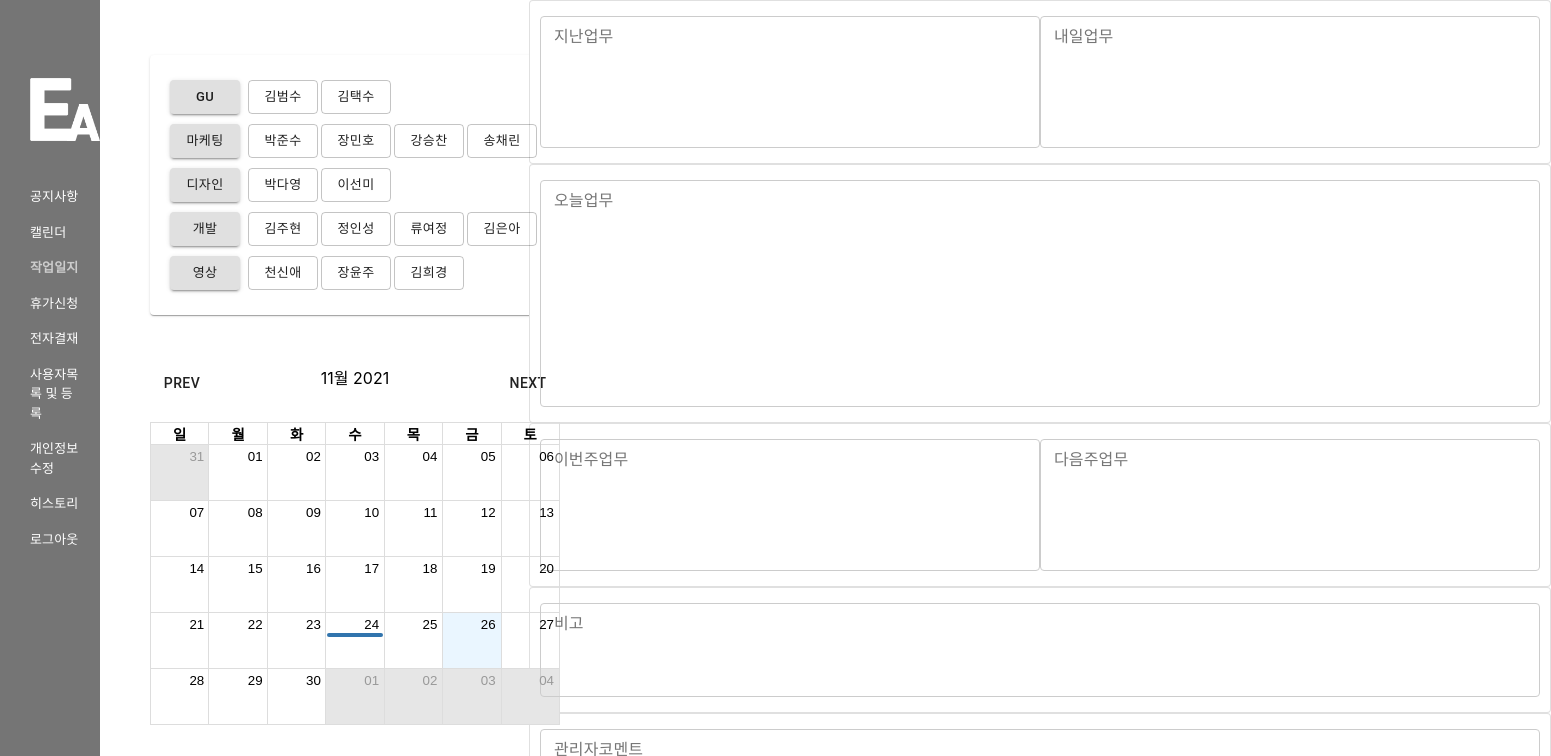
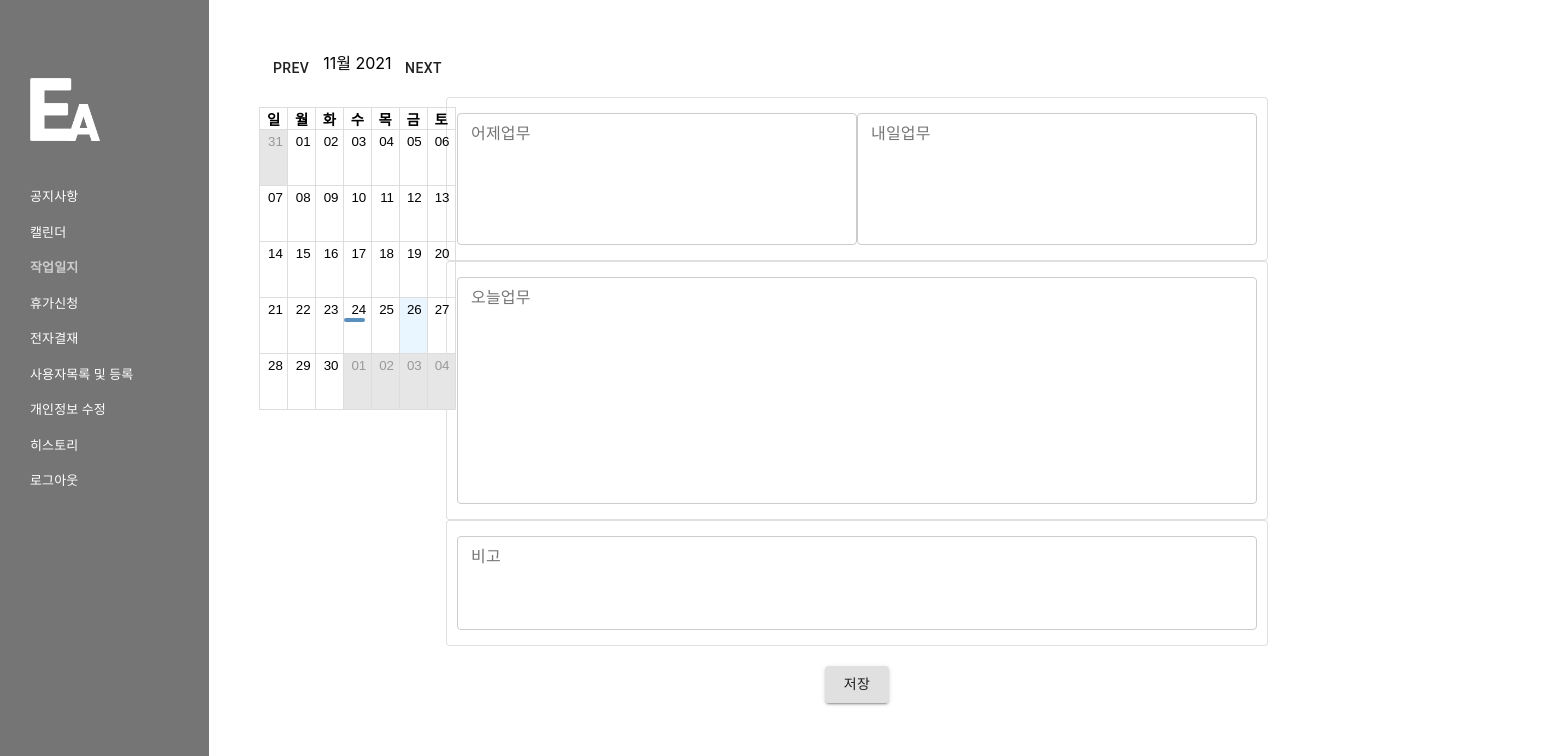
Before and after one commit to eunah3693/p_managementReact, a React (Create React App) app: page /diary in a window 1280 px wide. Shown: the top 756 px of the page, 1551 px wide, since content can reach past the window. Built offline with nearby package versions, Linux system fonts and the light colour scheme.

Commit message:
workdiary inputbox changed

```diff
--- a/src/pages/WorkDiary.js
+++ b/src/pages/WorkDiary.js
@@ -28,10 +28,10 @@ const useStyles = makeStyles((theme) => ({
     paddingLeft:"50px",
     display:"flex",
     flexDirection:"column",
-    justifyContent:"center",
+    justifyContent:"space-between",
     alignItems:"center"
   },
-  calendar:{
+  diary:{
     width:"75%",
     display:"flex",
     flexDirection:"column",
@@ -54,6 +54,7 @@ function WorkDiary(){
     console.log(event);
     var backgroundColor = event.hexColor;
     var style = {
+      width:"80%",
       backgroundColor: backgroundColor,
       borderRadius: '4px',
       opacity: 0.8,
@@ -85,27 +86,19 @@ function WorkDiary(){
       <Nav nameOn="작업일지"></Nav>
       <div className={classes.content}>
         <div className={classes.calendarInfo}>
-          <WorkerInfo></WorkerInfo>
-          <DiaryCalendar events={WorkDiaryData}></DiaryCalendar>
+          <DiaryCalendar events={WorkDiaryData} eventStyleGetter={eventStyleGetter}></DiaryCalendar>
         </div>
-        <div className={classes.calendar}>
+        <div className={classes.diary}>
           <form>
             <Card variant="outlined" className={classes.inputWrap}>
-              <InputBox width="500px" multiline={true} rows={5}  label="지난업무" inputValue={data.content} changeValue={(e)=>{changeValue(e,"yesterday")}}></InputBox>
-              <InputBox width="500px" multiline={true} rows={5}  label="내일업무" inputValue={data.content} changeValue={(e)=>{changeValue(e,"tommorow")}}></InputBox>
+              <InputBox width="400px" multiline={true} rows={5}  label="어제업무" inputValue={data.content} changeValue={(e)=>{changeValue(e,"yesterday")}}></InputBox>
+              <InputBox width="400px" multiline={true} rows={5}  label="내일업무" inputValue={data.content} changeValue={(e)=>{changeValue(e,"tommorow")}}></InputBox>
             </Card>
             <Card variant="outlined" className={classes.inputWrap}>
-              <InputBox width="1000px" multiline={true} rows={10}  label="오늘업무" inputValue={data.content} changeValue={(e)=>{changeValue(e,"today")}}></InputBox>
+              <InputBox width="800px" multiline={true} rows={10}  label="오늘업무" inputValue={data.content} changeValue={(e)=>{changeValue(e,"today")}}></InputBox>
             </Card>
             <Card variant="outlined" className={classes.inputWrap}>
-              <InputBox width="500px" multiline={true} rows={5}  label="이번주업무" inputValue={data.content} changeValue={(e)=>{changeValue(e,"thisweek")}}></InputBox>
-              <InputBox width="500px" multiline={true} rows={5}  label="다음주업무" inputValue={data.content} changeValue={(e)=>{changeValue(e,"nextweek")}}></InputBox>
-            </Card>
-            <Card variant="outlined" className={classes.inputWrap}>
-              <InputBox width="1000px" multiline={true} rows={3}  label="비고" inputValue={data.content} changeValue={(e)=>{changeValue(e,"extra")}}></InputBox>
-            </Card>
-            <Card variant="outlined" className={classes.inputWrap}>
-              <InputBox width="1000px" multiline={true} rows={3}  label="관리자코멘트" inputValue={data.content} changeValue={(e)=>{changeValue(e,"comment")}}></InputBox>
+              <InputBox width="800px" multiline={true} rows={3}  label="비고" inputValue={data.content} changeValue={(e)=>{changeValue(e,"extra")}}></InputBox>
             </Card>
             <div className="tac">
               <Button variant="contained" className={classes.submitBtn}>저장</Button>
```
